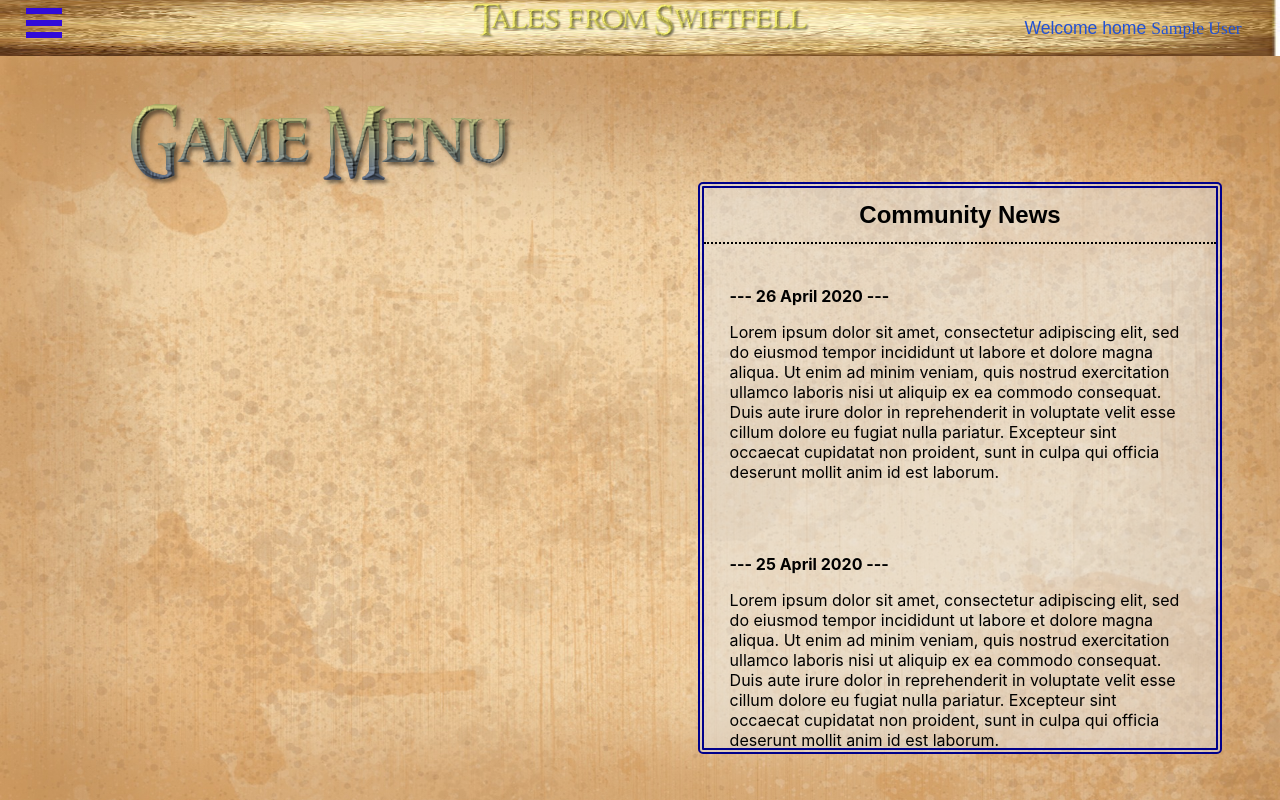
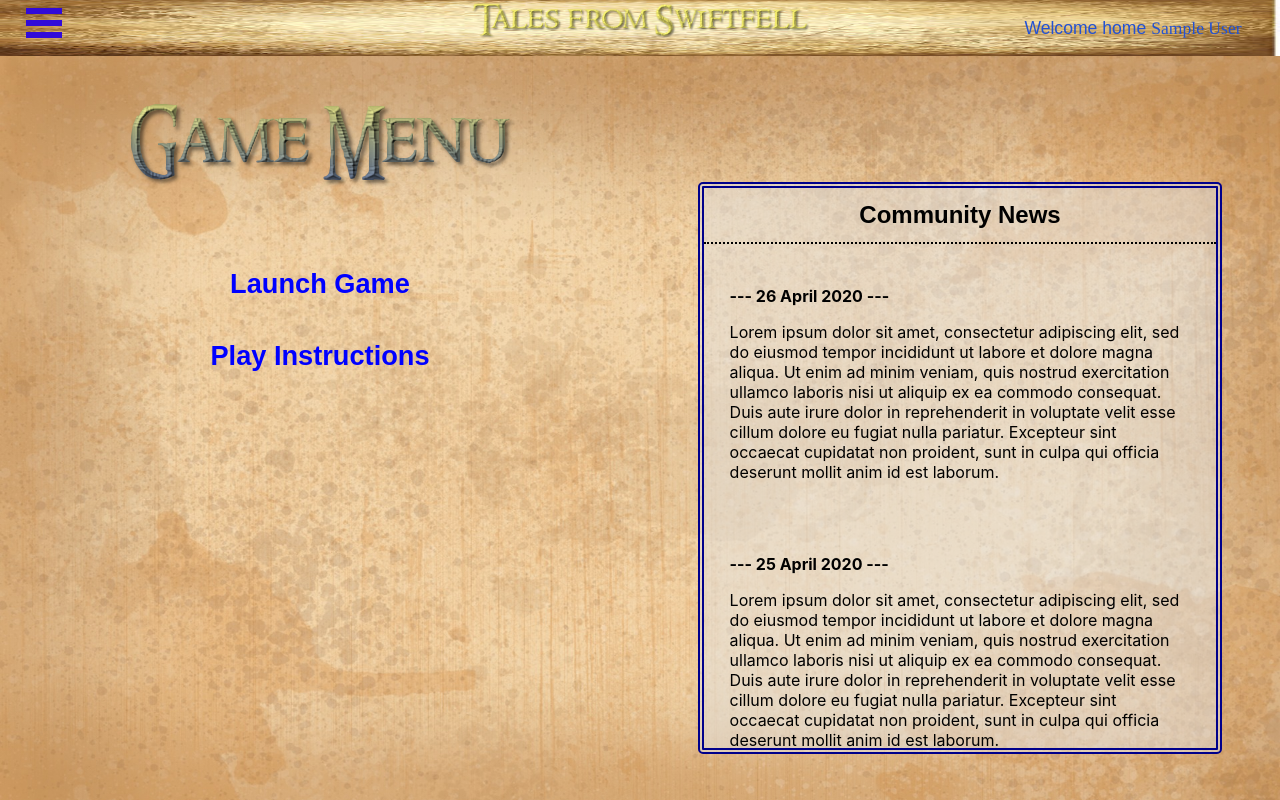
Before and after one commit to cbrindle/tfs2-frontend, a React (Create React App) app: page /game in a window 1280 px wide. Built offline with nearby package versions, Linux system fonts and the light colour scheme; sample sign-in values are in the browser's storage.

Commit message:
Added initial content to Game component.

```diff
--- a/src/Components/Game/Game.js
+++ b/src/Components/Game/Game.js
@@ -1,6 +1,7 @@
 import React, { Component } from 'react';
 import { connect } from 'react-redux';
 import { css } from 'emotion';
+import { Link } from 'react-router-dom';
 import Nav from '../Nav/Nav';
 import bgImage from '../../images/instructionsBG.jpg';
 import menuText from '../../images/game-menu-text.png';
@@ -31,6 +32,10 @@ class Game extends Component {
                 <div className={main}>
                     <div className={menuLeft}>
                         <img src={menuText} alt="Game Menu" />
+                        <span style={{ marginTop: '10vh' }}></span>
+
+                        <Link to="/" className={gameLink}>Launch Game</Link>
+                        <Link to="/game/instructions" className={gameLink}>Play Instructions</Link>
                     </div>
 
                     <div className={menuRight}>
@@ -77,3 +82,12 @@ const menuRight = css`
     justify-content: center;
     margin-top: 5vh;
 `
+const gameLink = css`
+    color: blue;
+    font-weight: bold;
+    font-family: fantasy;
+    font-size: 1.7em;
+    cursor: pointer;
+    text-decoration: none;
+    margin-bottom: 5vh;
+`
--- a/src/Components/Game/Instructions.js
+++ b/src/Components/Game/Instructions.js
@@ -1,6 +1,7 @@
 import React, { Component } from 'react';
 import { connect } from 'react-redux';
 import { css } from 'emotion';
+import { Link } from 'react-router-dom';
 import Nav from '../Nav/Nav';
 import bgImage from '../../images/instructionsBG.jpg';
 import instructionsText from '../../images/instructions.png';
@@ -246,6 +247,8 @@ class Instructions extends Component {
                             </ul>
                         </div>
                     </div>
+
+                    <Link to="/game">Back to Game Menu</Link>
                 </div>
             </>
         )
```
